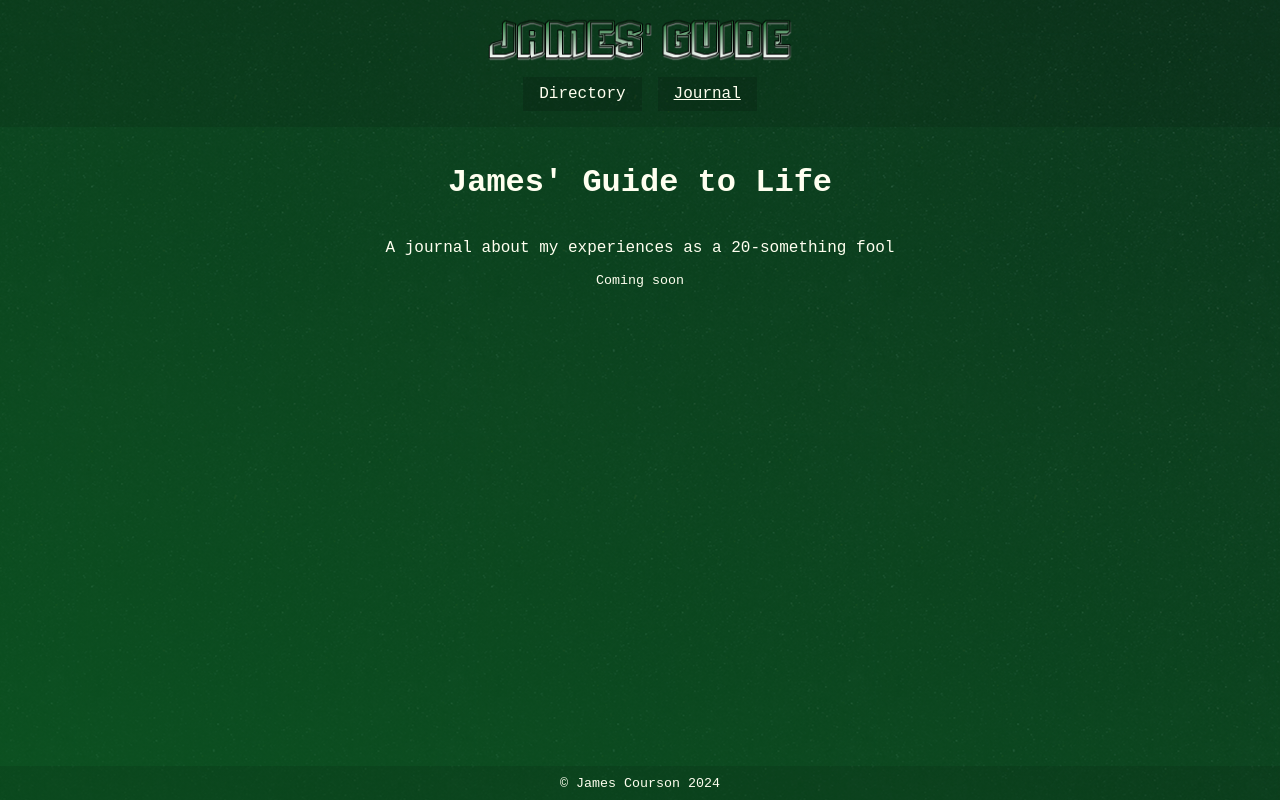
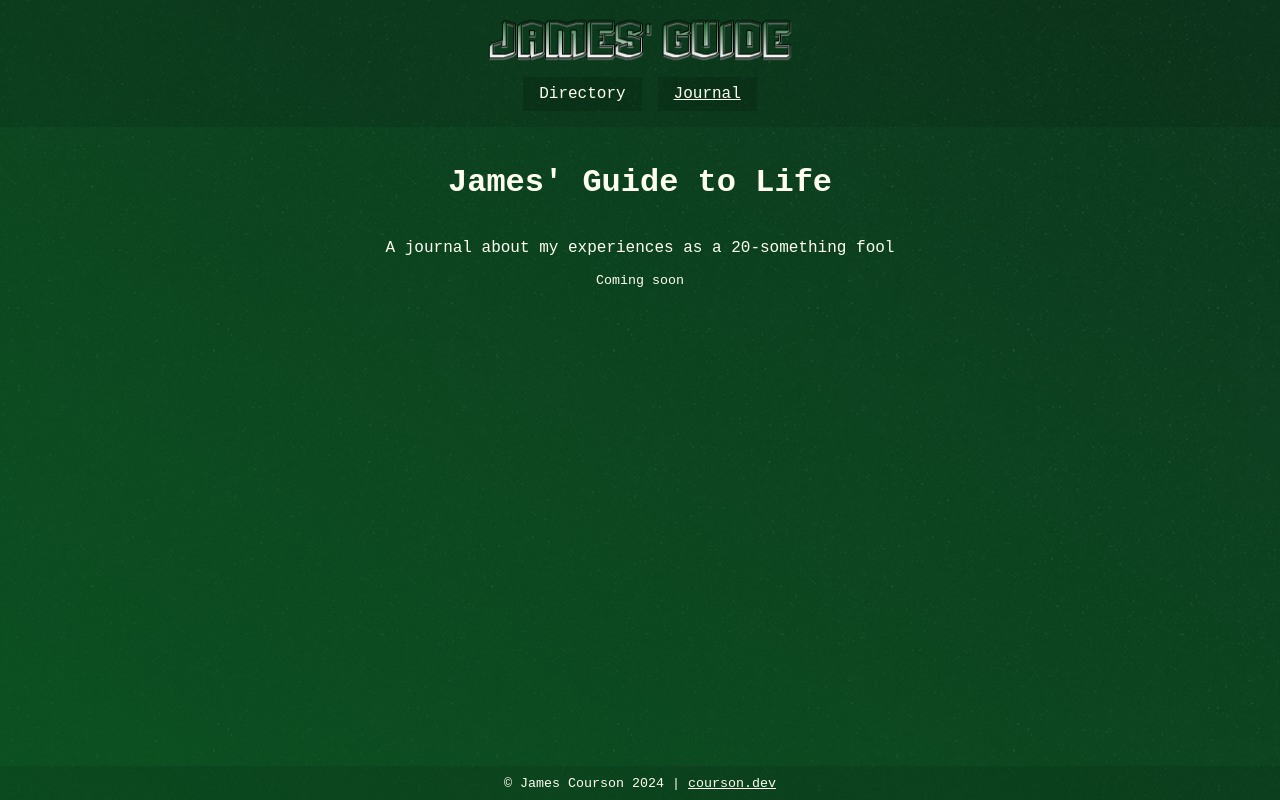
Before and after one commit to jamescourson/james.guide, a React (Vite) app: page /j in a window 1280 px wide. Built offline with nearby package versions, Linux system fonts and the light colour scheme.

Commit message:
add .dev link

```diff
--- a/src/components/Footer.jsx
+++ b/src/components/Footer.jsx
@@ -9,7 +9,7 @@ const footerStyles = {
 
 const Footer = () => (
   <footer style={footerStyles}>
-    <small>&copy; James Courson 2024</small>
+    <small>&copy; James Courson 2024 | <Link to="https://courson.dev">courson.dev</Link></small>
   </footer>
 );
 
```
